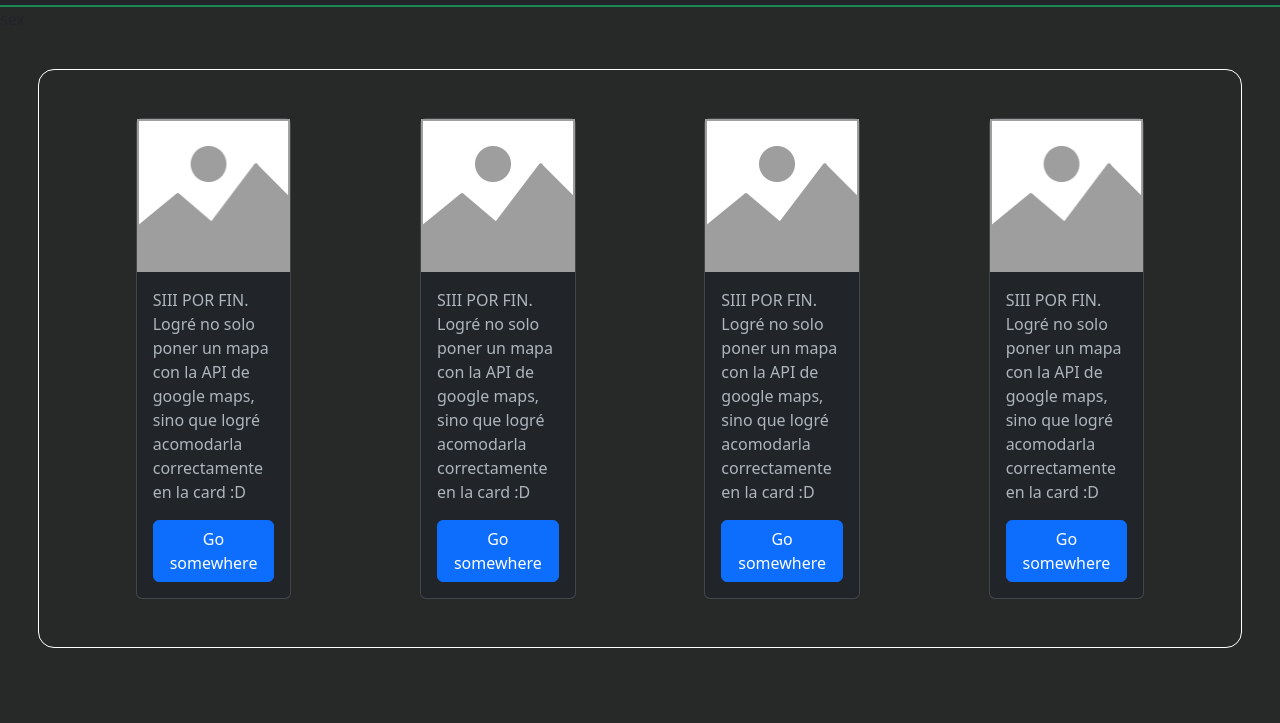
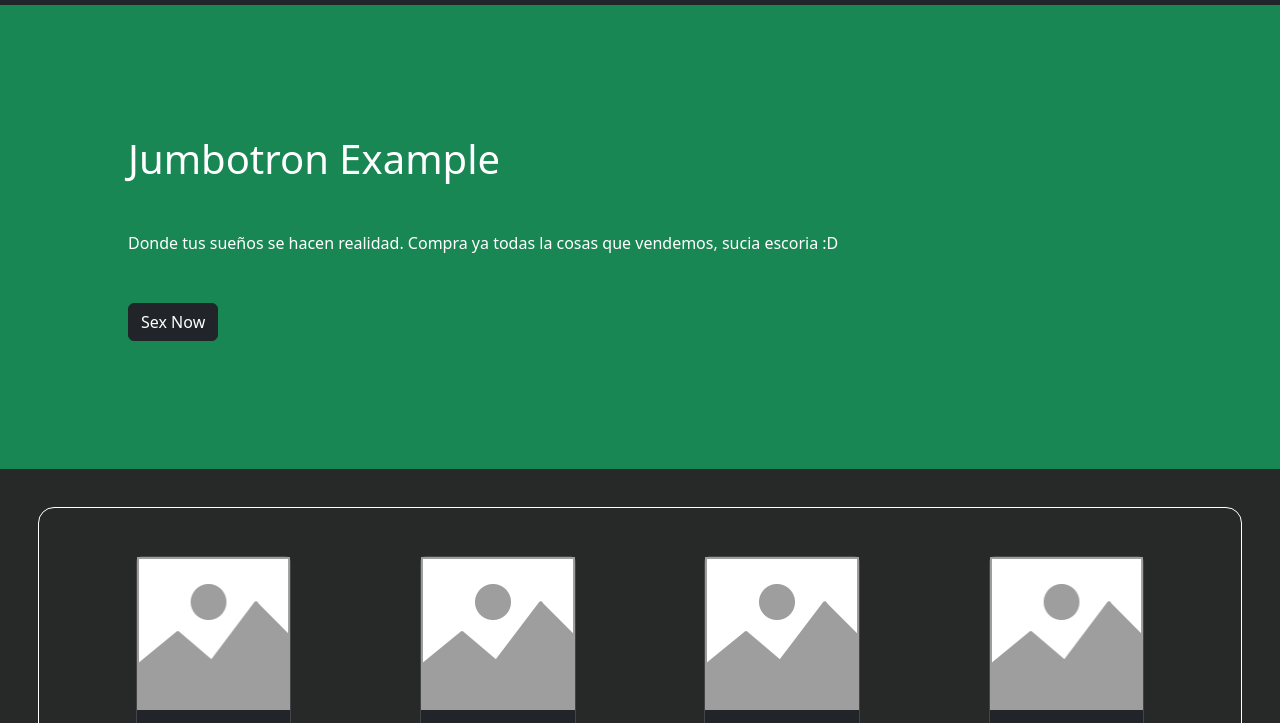
Before and after one commit to walas-01/repositorio_de_prueba, a plain HTML site: page index.html in a window 1280 px wide. Shown: the part 54-777 px from the top of the page. Drawn offline with nearby package versions, Linux system fonts and the light colour scheme.

Commit message:
Jumbotron agregado

```diff
--- a/css/style.scss
+++ b/css/style.scss
@@ -5,6 +5,12 @@ body {
     padding: 0;
     background-color: rgb(39, 41, 40);
 }
+
+
+.jumbotron{
+    padding: 10vw;
+}
+
 
 .section{
     margin: 3vw;
@@ -17,7 +23,6 @@ body {
     }
 
     .card{
-
         width: min-content;
     }
 }
--- a/index.html
+++ b/index.html
@@ -33,7 +33,12 @@
             </div>
     </nav>
 
-    <div>sex</div>
+    <div class=" jumbotron bg-success text-white">
+        <h1>Jumbotron Example</h1>
+        <p class="mt-5 mb-5">Donde tus sueños se hacen realidad. Compra ya todas la cosas que vendemos, sucia escoria :D
+        </p>
+        <button class="btn btn-dark"> Sex Now</button>
+      </div>
 
     <section class="section d-flex justify-content-around">
 
@@ -41,7 +46,7 @@
                     <img src="img/img1.png" alt="imagenXD">
                     <div class="card-body">
                         <p class="card-text">SIII POR FIN. Logré no solo poner un mapa con la API de google maps, sino que logré acomodarla correctamente en la card :D</p>
-                        <a href="#" class="btn btn-primary">Go somewhere</a>
+                        <a href="#" class="btn btn-success">Go somewhere</a>
                     </div>
                 </div>
 
@@ -49,7 +54,7 @@
                     <img src="img/img1.png" alt="imagenXD">
                     <div class="card-body">
                         <p class="card-text">SIII POR FIN. Logré no solo poner un mapa con la API de google maps, sino que logré acomodarla correctamente en la card :D</p>
-                        <a href="#" class="btn btn-primary">Go somewhere</a>
+                        <a href="#" class="btn btn-success">Go somewhere</a>
                     </div>
                 </div>
 
@@ -57,7 +62,7 @@
                     <img src="img/img1.png" alt="imagenXD">
                     <div class="card-body">
                         <p class="card-text">SIII POR FIN. Logré no solo poner un mapa con la API de google maps, sino que logré acomodarla correctamente en la card :D</p>
-                        <a href="#" class="btn btn-primary">Go somewhere</a>
+                        <a href="#" class="btn btn-success">Go somewhere</a>
                     </div>
                 </div>
 
@@ -65,7 +70,7 @@
                     <img src="img/img1.png" alt="imagenXD">
                     <div class="card-body">
                         <p class="card-text">SIII POR FIN. Logré no solo poner un mapa con la API de google maps, sino que logré acomodarla correctamente en la card :D</p>
-                        <a href="#" class="btn btn-primary">Go somewhere</a>
+                        <a href="#" class="btn btn-success">Go somewhere</a>
                     </div>
                 </div>
 
```
Also changed, not shown: css/style.css, 1 other file.
